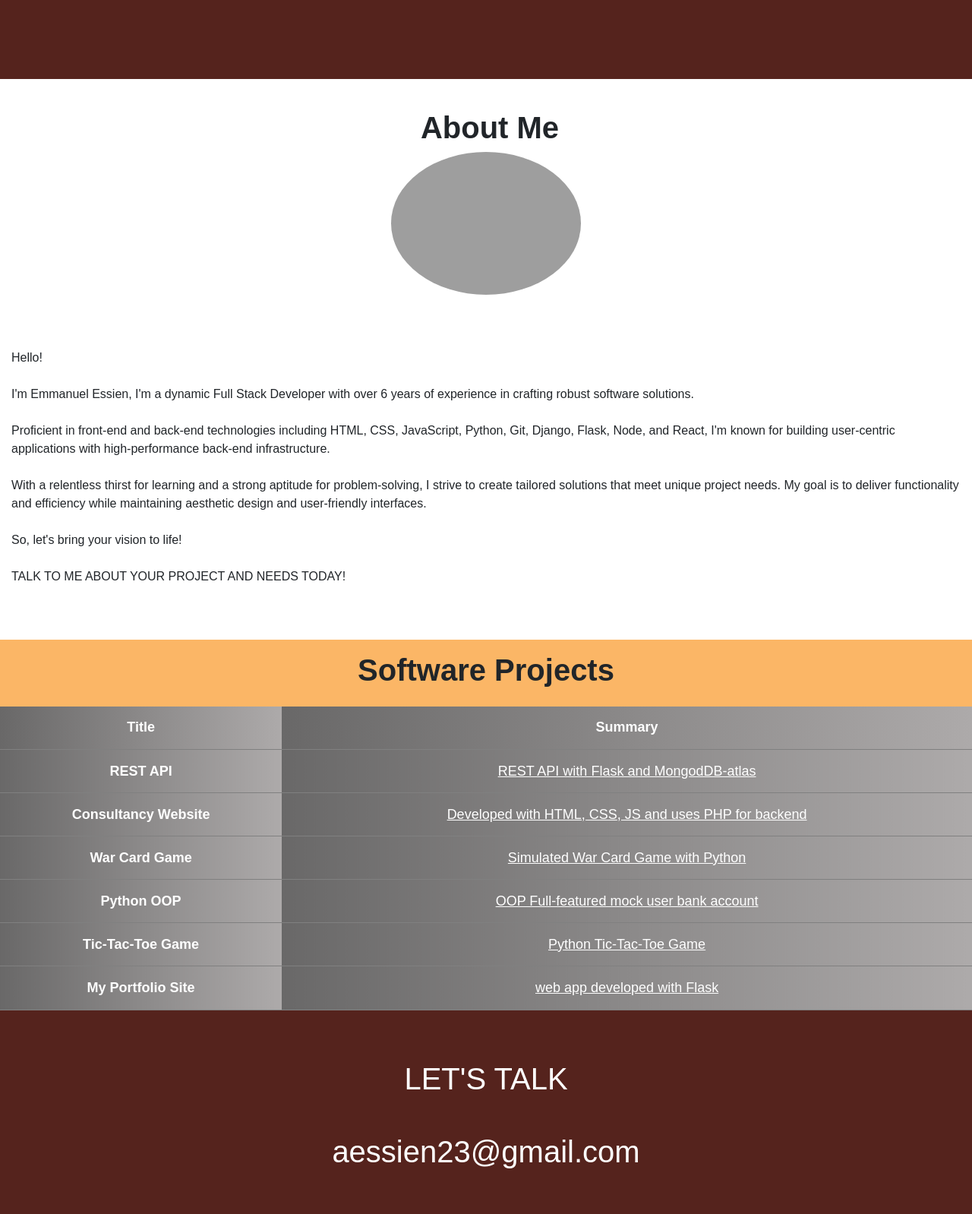
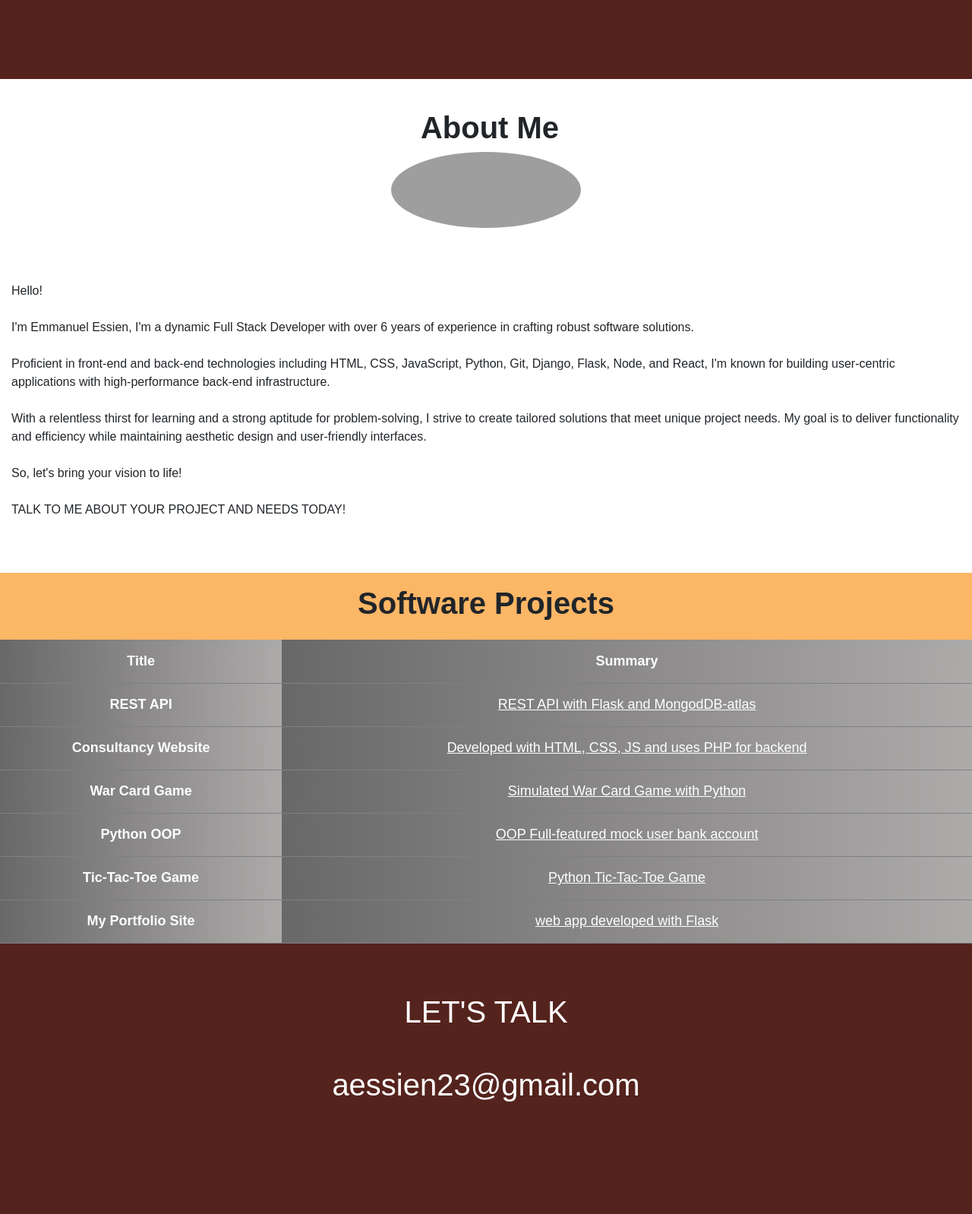
Before and after one commit to classAnon/portfolio3, a Python web app: template templates/home.html in a window 1280 px wide. Shown: the part 696-2294 px from the top of the page at 76% size. After the commit the page ends 2146 px from the top, so only its background shows below. Run offline with Jinja, Linux system fonts and the light colour scheme; the template is opened without the code that fills it, so the values that code supplies are empty; some libraries are stand-ins or nearby versions; some web fonts are replaced; grey boxes are pictures that could not be loaded.

Commit message:
changed headhsot height

```diff
--- a/static/styles.css
+++ b/static/styles.css
@@ -97,6 +97,7 @@ li{
 }
 
 .headshot {
+    height: 100px;
     width: 250px;
     border-radius: 50%;
     margin-bottom: 5vh;
```
